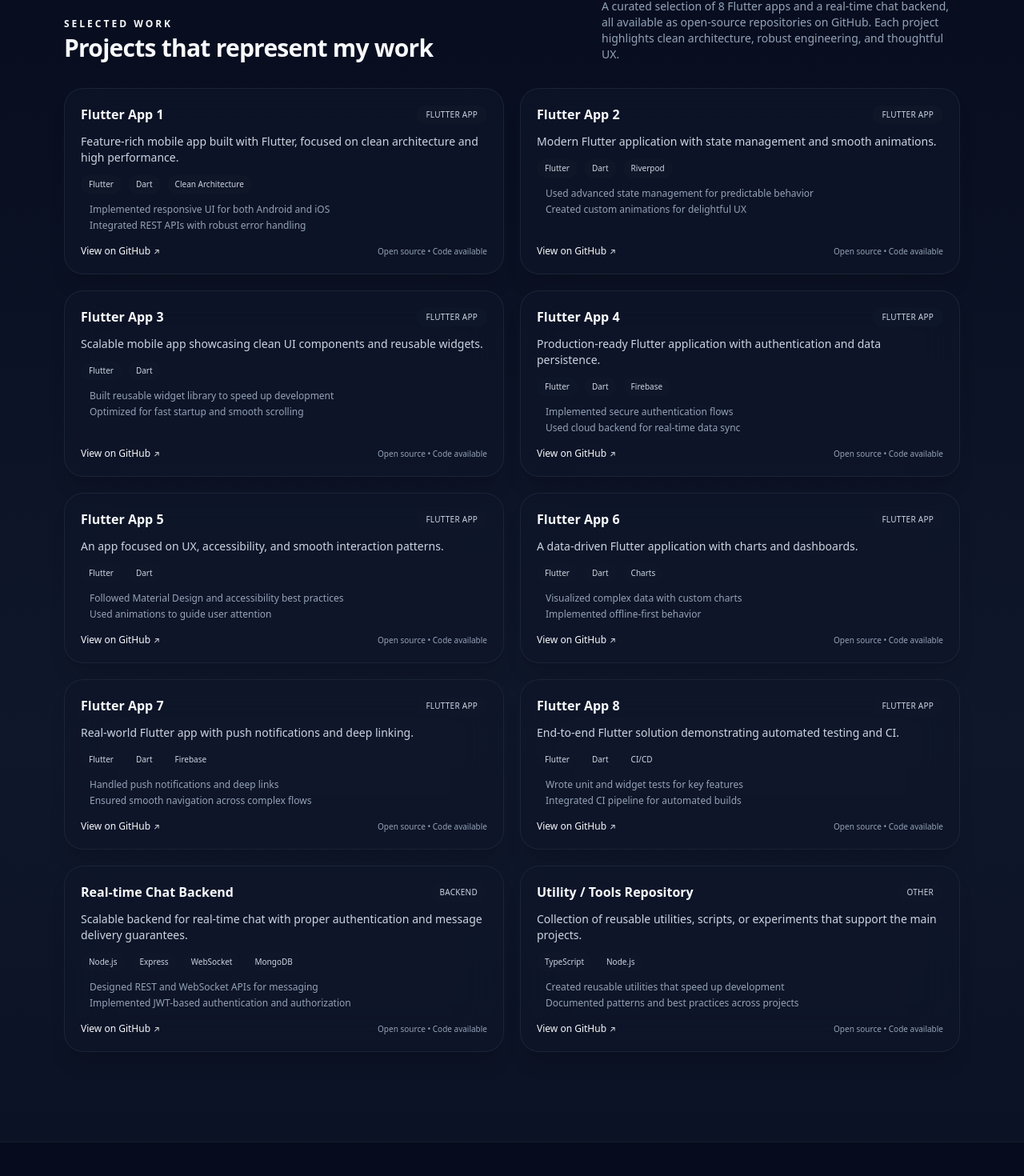
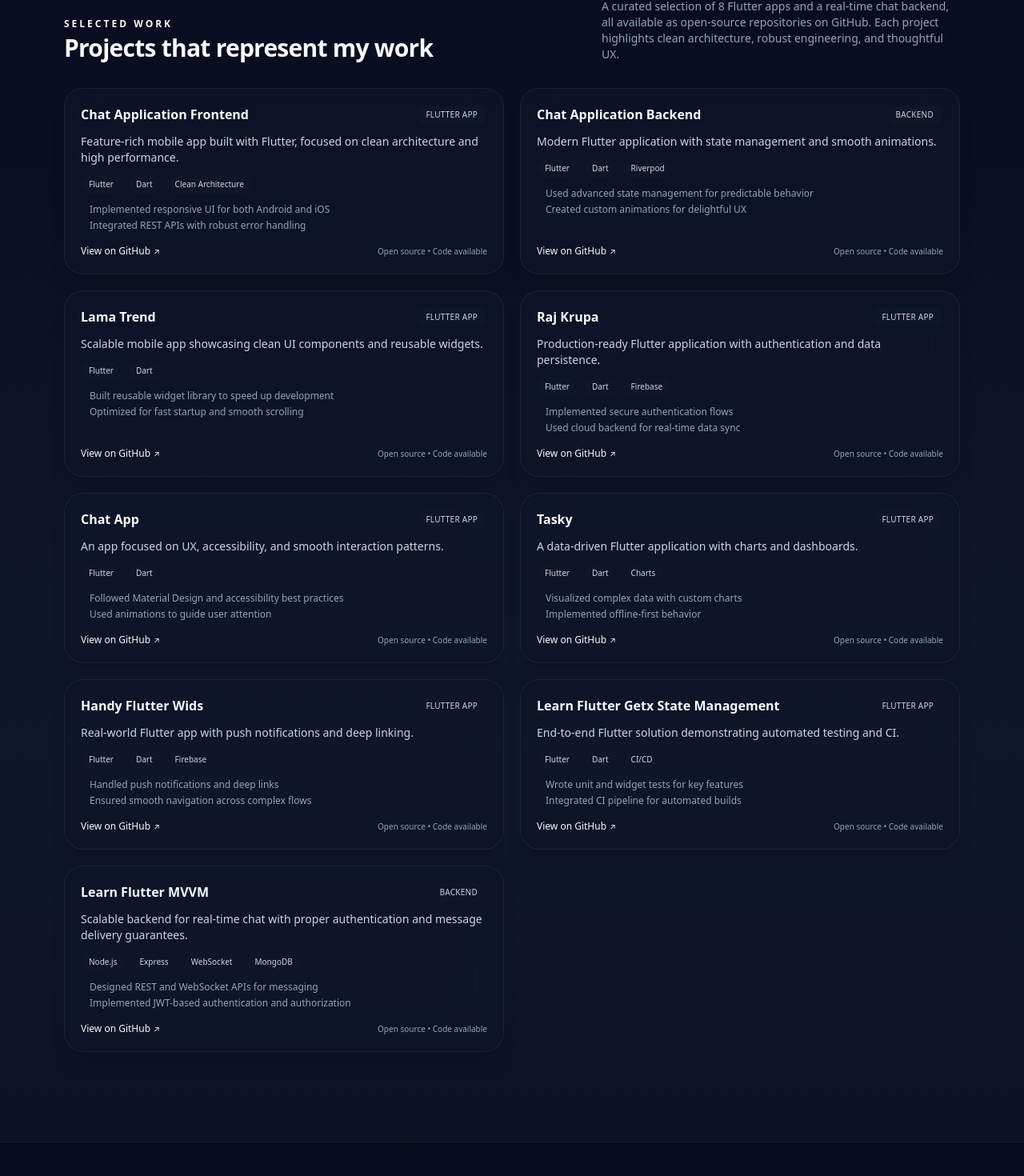
Before and after one commit to FlutterDevAaryan/portfolio, a React (Vite) app: page / in a window 1280 px wide. Shown: the part 773-2243 px from the top of the page at 80% size. Built offline with nearby package versions, Linux system fonts and the light colour scheme.

Commit message:
error fixes

```diff
--- a/src/data.ts
+++ b/src/data.ts
@@ -11,7 +11,7 @@ export type Project = {
 export const projects: Project[] = [
   {
     id: "flutter-1",
-    title: "Flutter App 1",
+    title: "Chat Application Frontend",
     type: "Flutter App",
     description:
       "Feature-rich mobile app built with Flutter, focused on clean architecture and high performance.",
@@ -20,12 +20,12 @@ export const projects: Project[] = [
       "Implemented responsive UI for both Android and iOS",
       "Integrated REST APIs with robust error handling"
     ],
-    githubUrl: "https://github.com/your-username/flutter-app-1"
+    githubUrl: "https://github.com/FlutterDevAaryan/chat_application_frontend.git"
   },
   {
     id: "flutter-2",
-    title: "Flutter App 2",
-    type: "Flutter App",
+    title: "Chat Application Backend",
+    type: "Backend",
     description:
       "Modern Flutter application with state management and smooth animations.",
     tech: ["Flutter", "Dart", "Riverpod"],
@@ -33,11 +33,11 @@ export const projects: Project[] = [
       "Used advanced state management for predictable behavior",
       "Created custom animations for delightful UX"
     ],
-    githubUrl: "https://github.com/your-username/flutter-app-2"
+    githubUrl: "https://github.com/FlutterDevAaryan/chat_application_backend.git"
   },
   {
     id: "flutter-3",
-    title: "Flutter App 3",
+    title: "Lama Trend",
     type: "Flutter App",
     description:
       "Scalable mobile app showcasing clean UI components and reusable widgets.",
@@ -46,11 +46,11 @@ export const projects: Project[] = [
       "Built reusable widget library to speed up development",
       "Optimized for fast startup and smooth scrolling"
     ],
-    githubUrl: "https://github.com/your-username/flutter-app-3"
+    githubUrl: "https://github.com/FlutterDevAaryan/lama_trend.git"
   },
   {
     id: "flutter-4",
-    title: "Flutter App 4",
+    title: "Raj Krupa",
     type: "Flutter App",
     description:
       "Production-ready Flutter application with authentication and data persistence.",
@@ -59,11 +59,11 @@ export const projects: Project[] = [
       "Implemented secure authentication flows",
       "Used cloud backend for real-time data sync"
     ],
-    githubUrl: "https://github.com/your-username/flutter-app-4"
+    githubUrl: "https://github.com/FlutterDevAaryan/raj_krupa.git"
   },
   {
     id: "flutter-5",
-    title: "Flutter App 5",
+    title: "Chat App",
     type: "Flutter App",
     description:
       "An app focused on UX, accessibility, and smooth interaction patterns.",
@@ -72,11 +72,11 @@ export const projects: Project[] = [
       "Followed Material Design and accessibility best practices",
       "Used animations to guide user attention"
     ],
-    githubUrl: "https://github.com/your-username/flutter-app-5"
+    githubUrl: "https://github.com/FlutterDevAaryan/chat_app.git"
   },
   {
     id: "flutter-6",
-    title: "Flutter App 6",
+    title: "Tasky",
     type: "Flutter App",
     description:
       "A data-driven Flutter application with charts and dashboards.",
@@ -85,11 +85,11 @@ export const projects: Project[] = [
       "Visualized complex data with custom charts",
       "Implemented offline-first behavior"
     ],
-    githubUrl: "https://github.com/your-username/flutter-app-6"
+    githubUrl: "https://github.com/FlutterDevAaryan/tasky.git"
   },
   {
     id: "flutter-7",
-    title: "Flutter App 7",
+    title: "Handy Flutter Wids",
     type: "Flutter App",
     description:
       "Real-world Flutter app with push notifications and deep linking.",
@@ -98,11 +98,11 @@ export const projects: Project[] = [
       "Handled push notifications and deep links",
       "Ensured smooth navigation across complex flows"
     ],
-    githubUrl: "https://github.com/your-username/flutter-app-7"
+    githubUrl: "https://github.com/FlutterDevAaryan/handy_flutter_wids.git"
   },
   {
     id: "flutter-8",
-    title: "Flutter App 8",
+    title: "Learn Flutter Getx State Management",
     type: "Flutter App",
     description:
       "End-to-end Flutter solution demonstrating automated testing and CI.",
@@ -111,11 +111,11 @@ export const projects: Project[] = [
       "Wrote unit and widget tests for key features",
       "Integrated CI pipeline for automated builds"
     ],
-    githubUrl: "https://github.com/your-username/flutter-app-8"
+    githubUrl: "https://github.com/FlutterDevAaryan/learn_flutter_getx_state_management.git"
   },
   {
     id: "chat-backend",
-    title: "Real-time Chat Backend",
+    title: "Learn Flutter MVVM",
     type: "Backend",
     description:
       "Scalable backend for real-time chat with proper authentication and message delivery guarantees.",
@@ -124,29 +124,16 @@ export const projects: Project[] = [
       "Designed REST and WebSocket APIs for messaging",
       "Implemented JWT-based authentication and authorization"
     ],
-    githubUrl: "https://github.com/your-username/chat-backend"
-  },
-  {
-    id: "other-1",
-    title: "Utility / Tools Repository",
-    type: "Other",
-    description:
-      "Collection of reusable utilities, scripts, or experiments that support the main projects.",
-    tech: ["TypeScript", "Node.js"],
-    highlights: [
-      "Created reusable utilities that speed up development",
-      "Documented patterns and best practices across projects"
-    ],
-    githubUrl: "https://github.com/your-username/utility-repo"
+    githubUrl: "https://github.com/FlutterDevAaryan/learn_flutter_mvvm.git"
   }
 ];
 
 export const personalInfo = {
-  name: "Your Name",
+  name: "Aaryan Jain",
   role: "Flutter & Backend Developer",
-  location: "Your City, Country",
-  email: "you@example.com",
-  github: "https://github.com/your-username",
-  linkedin: "https://www.linkedin.com/in/your-linkedin-id",
+  location: "Ahmedabad, India",
+  email: "jainaryan24111@gmail.com",
+  github: "https://github.com/FlutterDevAaryan",
+  linkedin: "https://www.linkedin.com/in/aaryan-jain-dev/",
   resumeUrl: "resume.pdf" // relative so it works on GitHub Pages (/portfolio/) and locally
 };
```
Also changed, not shown: 1 other file (tests, documents, lock files or other folders).
